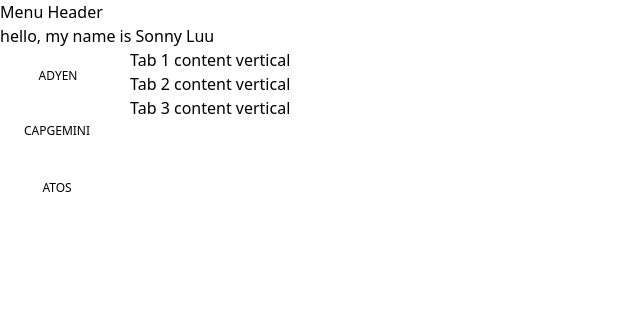
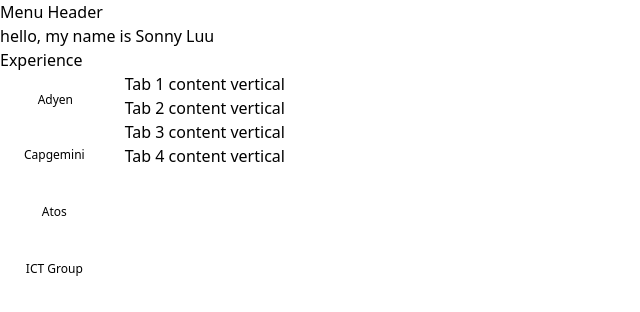
Before and after one commit to kersenvlaai/portfolio-2023, a Vue app: page / in a window 1280 px wide. Shown: the top 312 px of the page, without its empty margins (0-640 px from the left). Built offline with nearby package versions, Linux system fonts and the light colour scheme; what tw-elements would draw is missing.

Commit message:
add prettier file and added 4th tab

```diff
--- a/src/components/Experience.vue
+++ b/src/components/Experience.vue
@@ -1,4 +1,5 @@
 <template>
+    <h2>Experience</h2>
     <div class="flex items-start">
         <ul
             class="nav nav-tabs flex flex-col flex-wrap list-none border-b-0 pl-0 mr-4"
@@ -8,7 +9,7 @@
             <li class="nav-item flex-grow text-center" role="presentation">
                 <a
                     href="#tabs-homeVertical"
-          class="nav-link block font-medium text-xs leading-tight uppercase border-x-0 border-t-0 border-l-2 border-transparent px-6 py-3 my-2 hover:border-transparent hover:bg-gray-100 focus:border-transparent active"
+                    class="nav-link block font-medium text-xs leading-tight border-x-0 border-t-0 border-l-2 border-transparent px-6 py-3 my-2 hover:border-transparent hover:bg-gray-100 focus:border-transparent active"
                     id="tabs-home-tabVertical"
                     data-bs-toggle="pill"
                     data-bs-target="#tabs-homeVertical"
@@ -21,7 +22,7 @@
             <li class="nav-item flex-grow text-center" role="presentation">
                 <a
                     href="#tabs-profileVertical"
-          class="nav-link block font-medium text-xs leading-tight uppercase border-x-0 border-t-0 border-b-2 border-transparent px-6 py-3 my-2 hover:border-transparent hover:bg-gray-100 focus:border-transparent"
+                    class="nav-link block font-medium text-xs leading-tight border-x-0 border-t-0 border-b-2 border-transparent px-6 py-3 my-2 hover:border-transparent hover:bg-gray-100 focus:border-transparent"
                     id="tabs-profile-tabVertical"
                     data-bs-toggle="pill"
                     data-bs-target="#tabs-profileVertical"
@@ -34,7 +35,7 @@
             <li class="nav-item flex-grow text-center" role="presentation">
                 <a
                     href="#tabs-messagesVertical"
-          class="nav-link block font-medium text-xs leading-tight uppercase border-x-0 border-t-0 border-b-2 border-transparent px-6 py-3 my-2 hover:border-transparent hover:bg-gray-100 focus:border-transparent"
+                    class="nav-link block font-medium text-xs leading-tight border-x-0 border-t-0 border-b-2 border-transparent px-6 py-3 my-2 hover:border-transparent hover:bg-gray-100 focus:border-transparent"
                     id="tabs-messages-tabVertical"
                     data-bs-toggle="pill"
                     data-bs-target="#tabs-messagesVertical"
@@ -42,6 +43,19 @@
                     aria-controls="tabs-messagesVertical"
                     aria-selected="false"
                     >Atos</a
+                >
+            </li>
+            <li class="nav-item flex-grow text-center" role="presentation">
+                <a
+                    href="#tabs-ICT-GroupVertical"
+                    class="nav-link block font-medium text-xs leading-tight border-x-0 border-t-0 border-b-2 border-transparent px-6 py-3 my-2 hover:border-transparent hover:bg-gray-100 focus:border-transparent"
+                    id="tabs-ICTGroup-tabVertical"
+                    data-bs-toggle="pill"
+                    data-bs-target="#tabs-ICT-GroupVertical"
+                    role="tab"
+                    aria-controls="tabs-ICT-GroupVertical"
+                    aria-selected="false"
+                    >ICT Group</a
                 >
             </li>
         </ul>
@@ -70,10 +84,18 @@
             >
                 Tab 3 content vertical
             </div>
+            <div
+                class="tab-pane fade"
+                id="tabs-ICT-GroupVertical"
+                role="tabpanel"
+                aria-labelledby="tabs-profile-tabVertical"
+            >
+                Tab 4 content vertical
+            </div>
         </div>
     </div>
 </template>
 
 <script>
-import "tw-elements";
+import 'tw-elements';
 </script>
```
Also changed, not shown: .prettierrc.cjs (added). Lines whose indentation alone changed are shown as unchanged.
